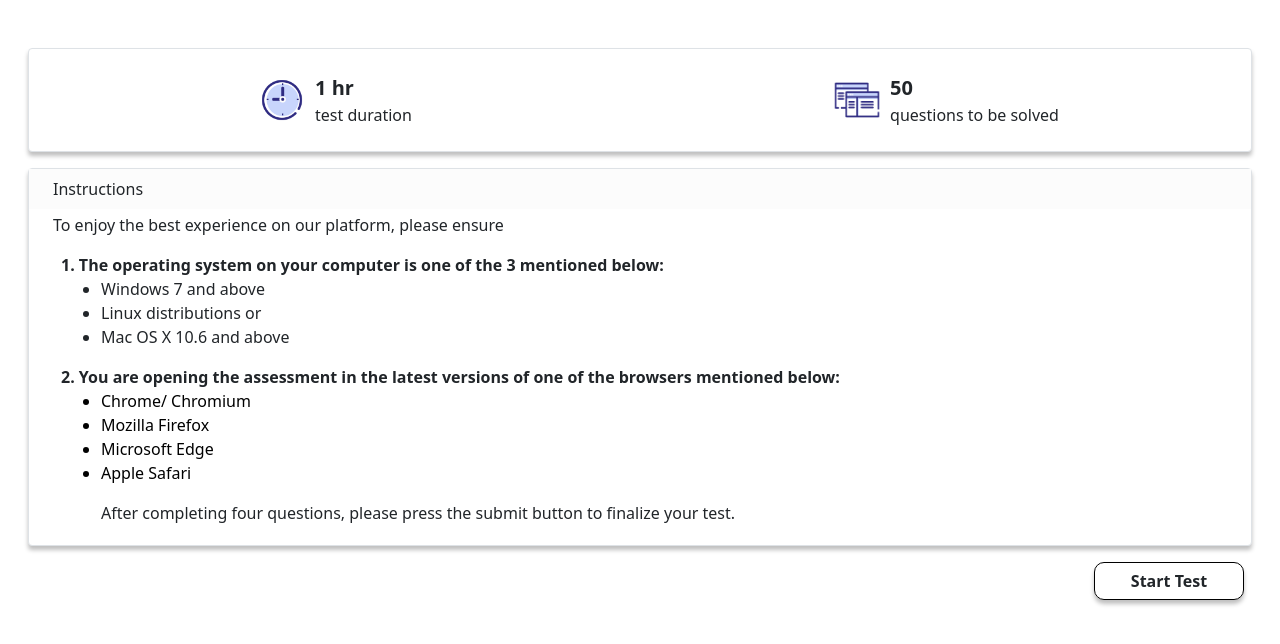
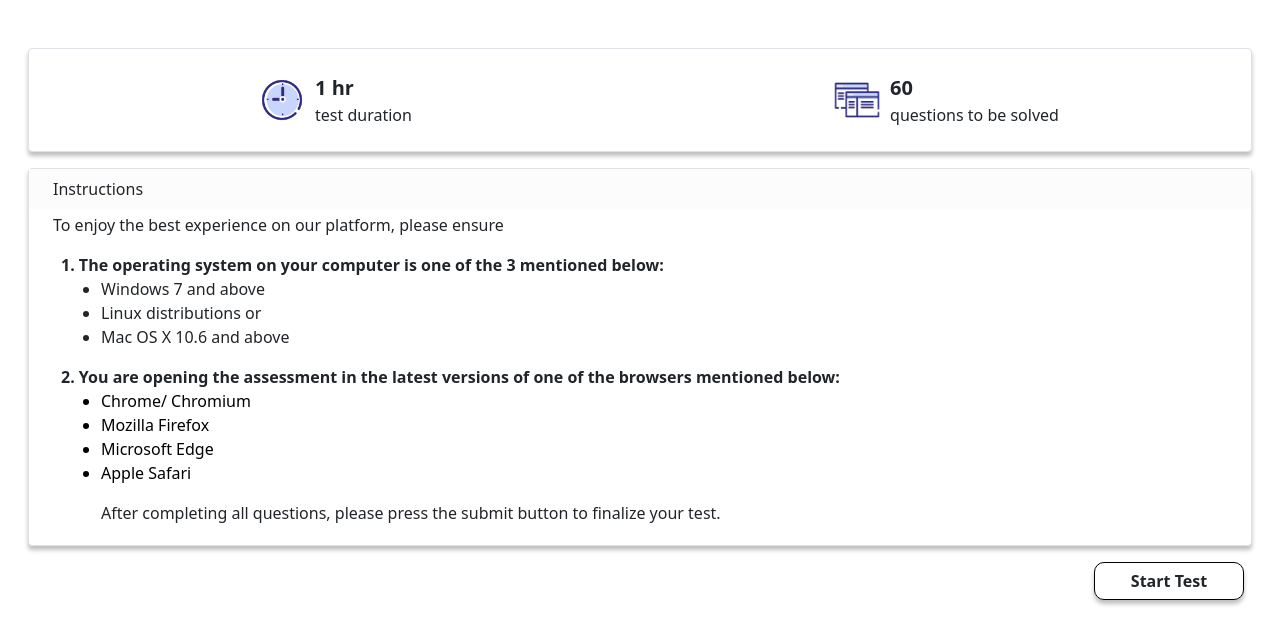
Before and after one commit to Exskilence/TPS-ONLINE-TEST, a React (Create React App) app: page /Instruction in a window 1280 px wide. Shown: the top 644 px of the page. Built offline with nearby package versions, Linux system fonts and the light colour scheme; no server answers.

Commit message:
Change question count and submission instructions
Updated the number of questions and modified the submission instructions.

```diff
--- a/src/Instructions.jsx
+++ b/src/Instructions.jsx
@@ -92,7 +92,7 @@ function Instructions() {
             <img src={problems} alt="Problems" style={{ width: "50px", height: "50px" }} />
           </div>
           <div className="ms-2">
-            <p className="m-0 fs-5 fw-bold">50</p>
+            <p className="m-0 fs-5 fw-bold">60</p>
             <p className="m-0">questions to be solved</p>
           </div>
         </div>
@@ -116,7 +116,7 @@ function Instructions() {
             <li style={{ color: "black" }}>Microsoft Edge</li>
             <li style={{ color: "black" }}>Apple Safari</li>
           </ul>
-          <p className="ps-5">After completing four questions, please press the submit button to finalize your test.</p>
+          <p className="ps-5">After completing all questions, please press the submit button to finalize your test.</p>
         </div>
       </div>
       <div className="d-flex justify-content-end pe-4 mt-3">
```
